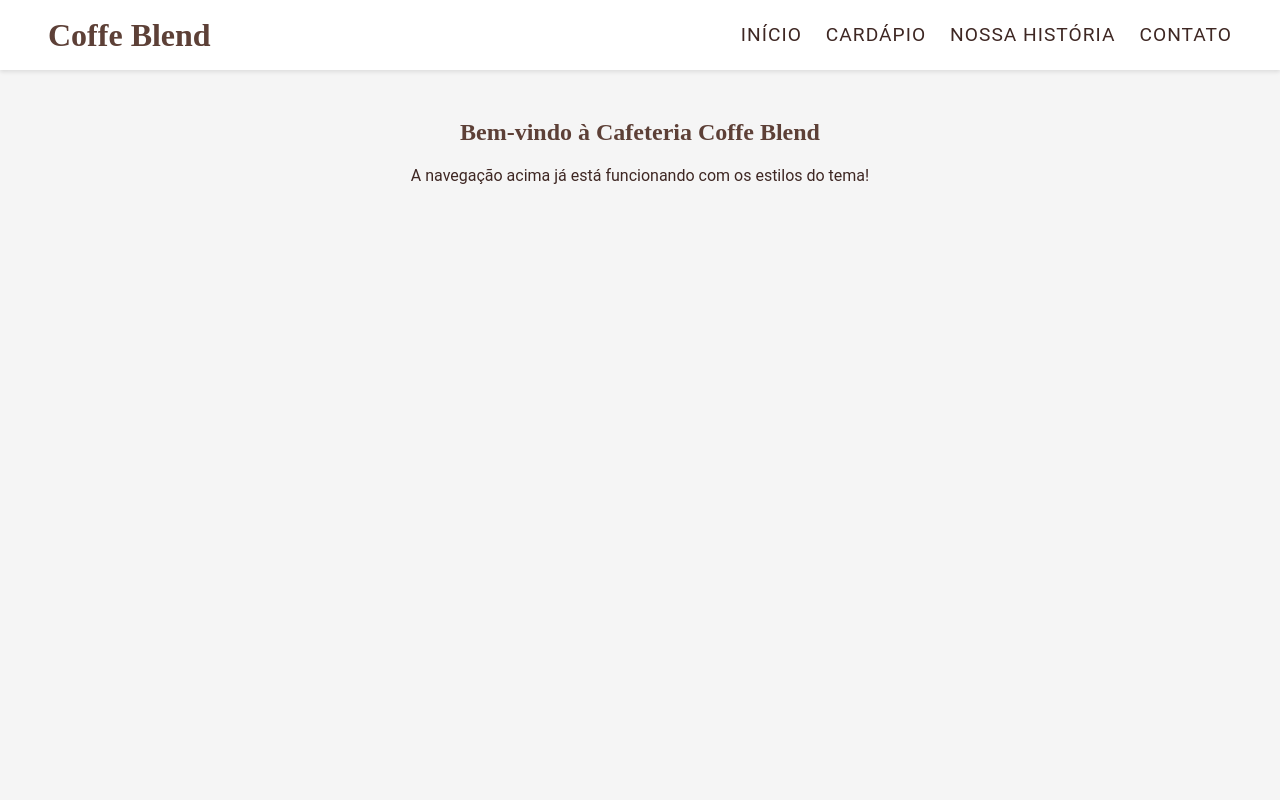
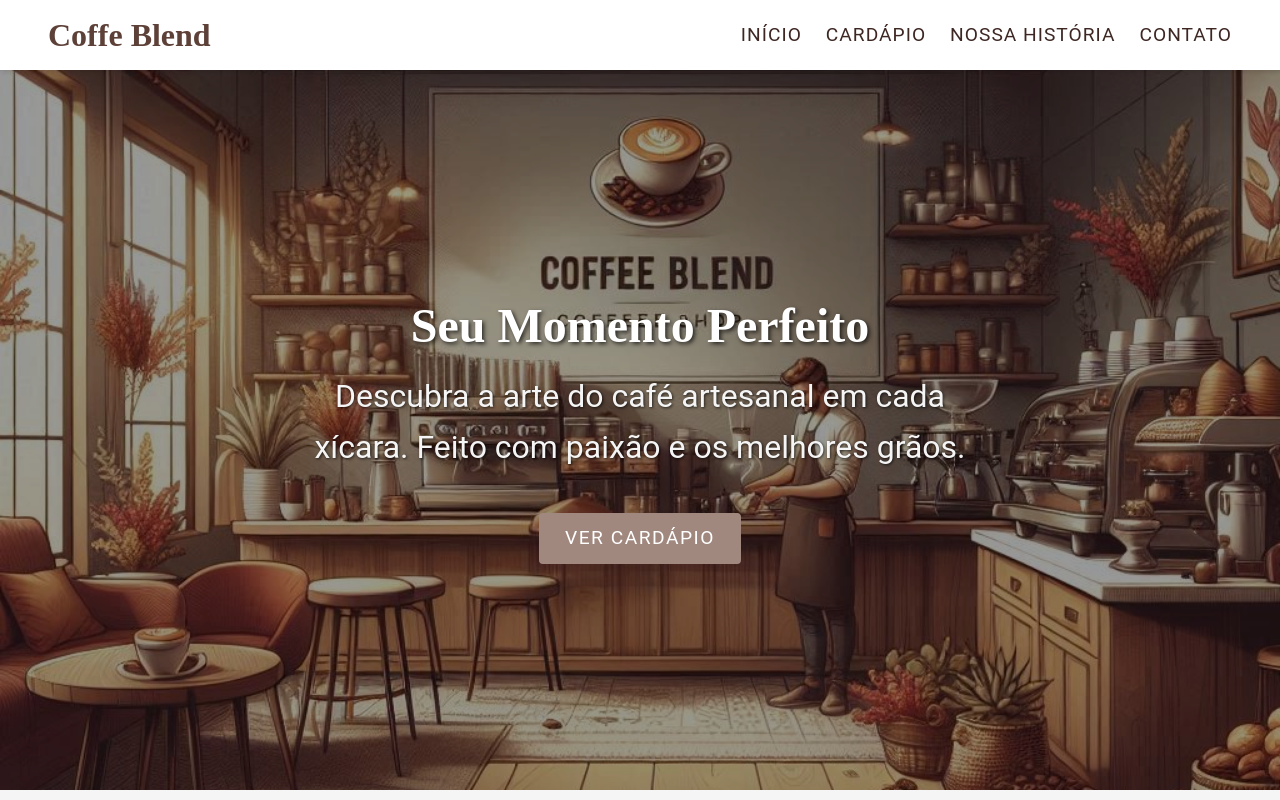
Before and after one commit to PatricAugusto/Free-Template-Cafeteria-v1, a React (Vite) app: page / in a window 1280 px wide. Built offline with nearby package versions, Linux system fonts and the light colour scheme.

Commit message:
feat(ui): Adiciona HeroSection e componente Button reutilizável

```diff
--- a/src/App.jsx
+++ b/src/App.jsx
@@ -1,4 +1,5 @@
 import Header from './components/Header/Header';
+import HeroSection from './components/HeroSection/HeroSection';
 import styled from 'styled-components';
 
 const MainContent = styled.main`
@@ -11,11 +12,11 @@ function App() {
   return (
     <>
       <Header />
+      <HeroSection />
 
-      <MainContent>
-        <h2>Bem-vindo à Cafeteria Coffe Blend</h2>
-        <p>A navegação acima já está funcionando com os estilos do tema!</p>
-      </MainContent>
+      <main>
+
+      </main>
     </>
   );
 }
--- /dev/null
+++ b/src/components/Button/Button.jsx
@@ -0,0 +1,12 @@
+import React from 'react';
+import { StyledButton } from './Button.styles';
+
+const Button = ({ children, href = '#', onClick, ...props }) => {
+  return (
+    <StyledButton href={href} onClick={onClick} {...props}>
+      {children}
+    </StyledButton>
+  );
+};
+
+export default Button;
--- /dev/null
+++ b/src/components/Button/Button.styles.js
@@ -0,0 +1,26 @@
+import styled from 'styled-components';
+
+export const StyledButton = styled.a`
+  display: inline-block;
+  padding: ${({ theme }) => theme.spacings.small} ${({ theme }) => theme.spacings.large};
+  margin-top: ${({ theme }) => theme.spacings.medium};
+
+  background-color: ${({ theme }) => theme.colors.secondary};
+  color: ${({ theme }) => theme.colors.white};
+
+  font-family: ${({ theme }) => theme.typography.body};
+  font-size: ${({ theme }) => theme.typography.size.medium};
+  text-transform: uppercase;
+  letter-spacing: 1.5px;
+  cursor: pointer;
+
+  border: 2px solid ${({ theme }) => theme.colors.secondary};
+  border-radius: 4px;
+  transition: background-color 0.3s ease, color 0.3s ease, border-color 0.3s ease;
+
+  &:hover {
+    background-color: transparent;
+    color: ${({ theme }) => theme.colors.secondary};
+    border-color: ${({ theme }) => theme.colors.secondary};
+  }
+`;
--- /dev/null
+++ b/src/components/HeroSection/HeroSection.jsx
@@ -0,0 +1,20 @@
+import React from 'react';
+import Button from '../Button/Button';
+import { HeroContainer, HeroContent, Title, Subtitle } from './HeroSection.styles';
+
+const HeroSection = () => {
+  return (
+    <HeroContainer id="home">
+      <HeroContent>
+        <Title>Seu Momento Perfeito</Title>
+        <Subtitle>Descubra a arte do café artesanal em cada xícara. Feito com paixão e os melhores grãos.</Subtitle>
+
+        <Button href="#menu">
+          Ver Cardápio
+        </Button>
+      </HeroContent>
+    </HeroContainer>
+  );
+};
+
+export default HeroSection;
--- /dev/null
+++ b/src/components/HeroSection/HeroSection.styles.js
@@ -0,0 +1,45 @@
+import styled from 'styled-components';
+import HeroBackground from '../../assets/hero-bg.jpeg';
+
+export const HeroContainer = styled.section`
+  background: url(${HeroBackground}) no-repeat center center/cover;
+  height: 90vh;
+  width: 100%;
+
+  display: flex;
+  justify-content: center;
+  align-items: center;
+
+  position: relative;
+  &::before {
+    content: '';
+    position: absolute;
+    top: 0;
+    left: 0;
+    right: 0;
+    bottom: 0;
+    background-color: rgba(0, 0, 0, 0.4);
+  }
+`;
+
+export const HeroContent = styled.div`
+  position: relative;
+  z-index: 2;
+  text-align: center;
+  max-width: 800px;
+  padding: ${({ theme }) => theme.spacings.extraLarge};
+`;
+
+export const Title = styled.h1`
+  color: ${({ theme }) => theme.colors.white};
+  font-size: ${({ theme }) => theme.typography.size.huge};
+  margin-bottom: ${({ theme }) => theme.spacings.medium};
+  text-shadow: 2px 2px 4px rgba(0, 0, 0, 0.7);
+`;
+
+export const Subtitle = styled.p`
+  color: ${({ theme }) => theme.colors.background};
+  font-size: ${({ theme }) => theme.typography.size.large};
+  margin-bottom: ${({ theme }) => theme.spacings.large};
+  text-shadow: 1px 1px 3px rgba(0, 0, 0, 0.7);
+`;
```
Also changed, not shown: src/assets/hero-bg.jpeg (added).
